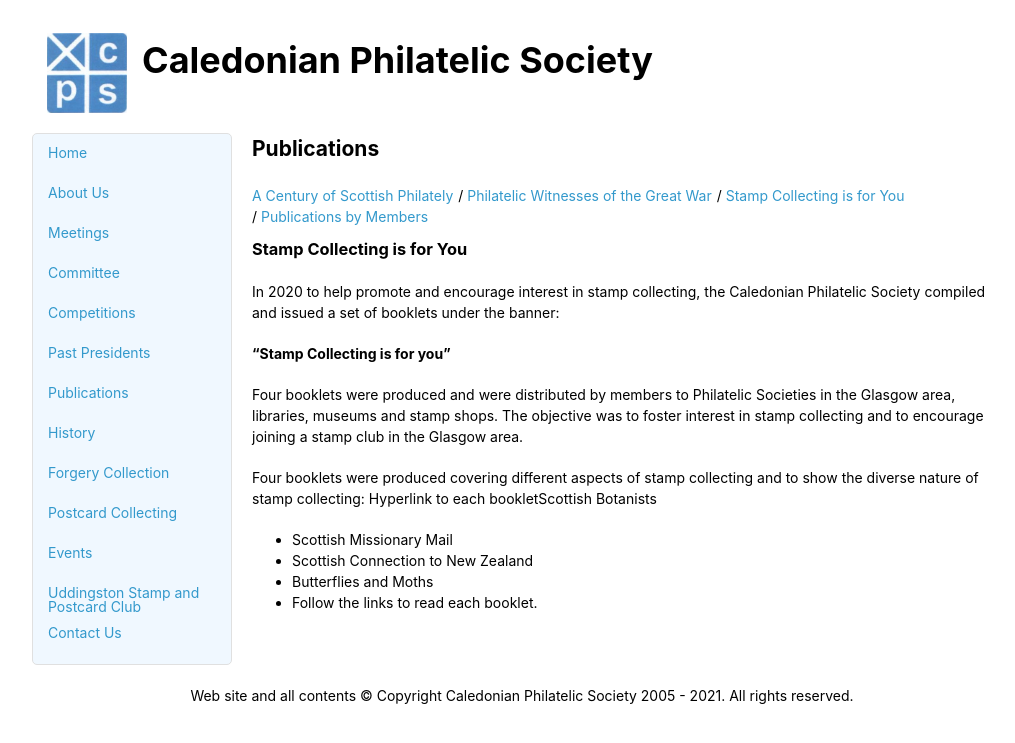
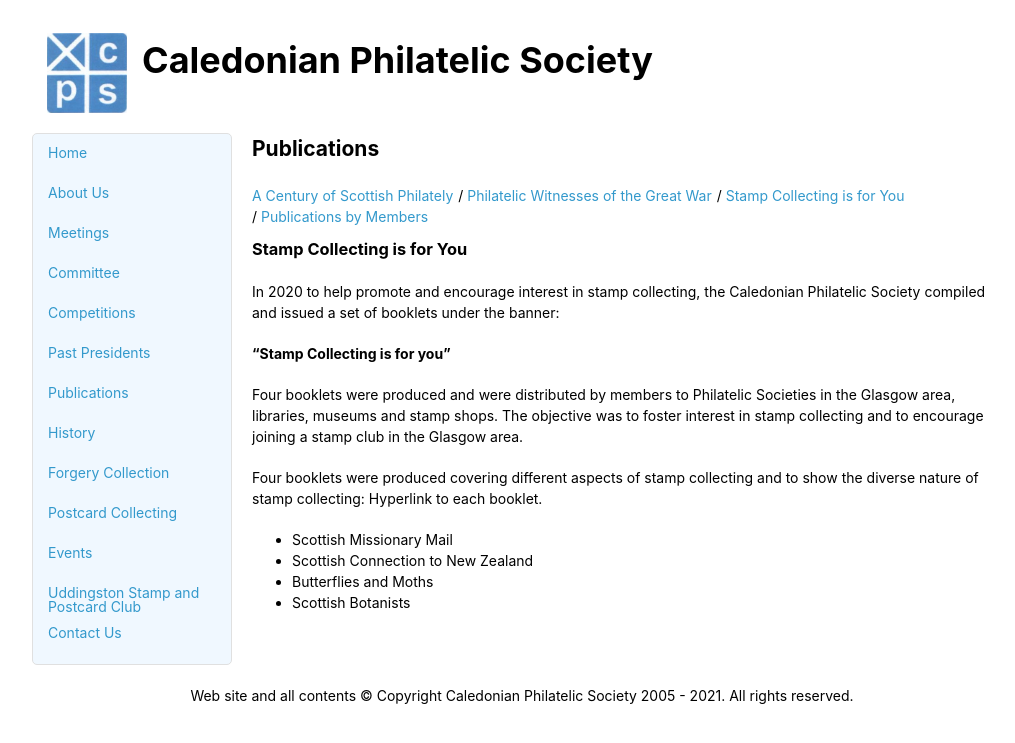
Before and after one commit to astalker/caledonian-stamps, a Jekyll site: the page built from stamp-collecting-is-for-you.md, in a window 1280 px wide. Shown: the top 743 px of the page, without its empty margins (118-1133 px from the left). Built offline with Jekyll 4.4.1, drawn with Linux system fonts in a browser that asks for light colours; our own code applies the rules of GitHub Pages for plain Markdown files.

Commit message:
Minor edit to bottom of page.

```diff
--- a/stamp-collecting-is-for-you.md
+++ b/stamp-collecting-is-for-you.md
@@ -11,9 +11,9 @@ In 2020 to help promote and encourage interest in stamp collecting, the Caledoni
 Four booklets were produced and were distributed by members to Philatelic Societies in the Glasgow area, libraries, museums and stamp shops. The objective was to foster interest in stamp collecting and to encourage joining a stamp club in the Glasgow area.
 
 Four booklets were produced covering different aspects of stamp collecting and to show the diverse nature of stamp collecting:
-Hyperlink to each bookletScottish Botanists
+Hyperlink to each booklet.
 
 * Scottish Missionary Mail
 * Scottish Connection to New Zealand
 * Butterflies and Moths
-* Follow the links to read each booklet.
+* Scottish Botanists
```
